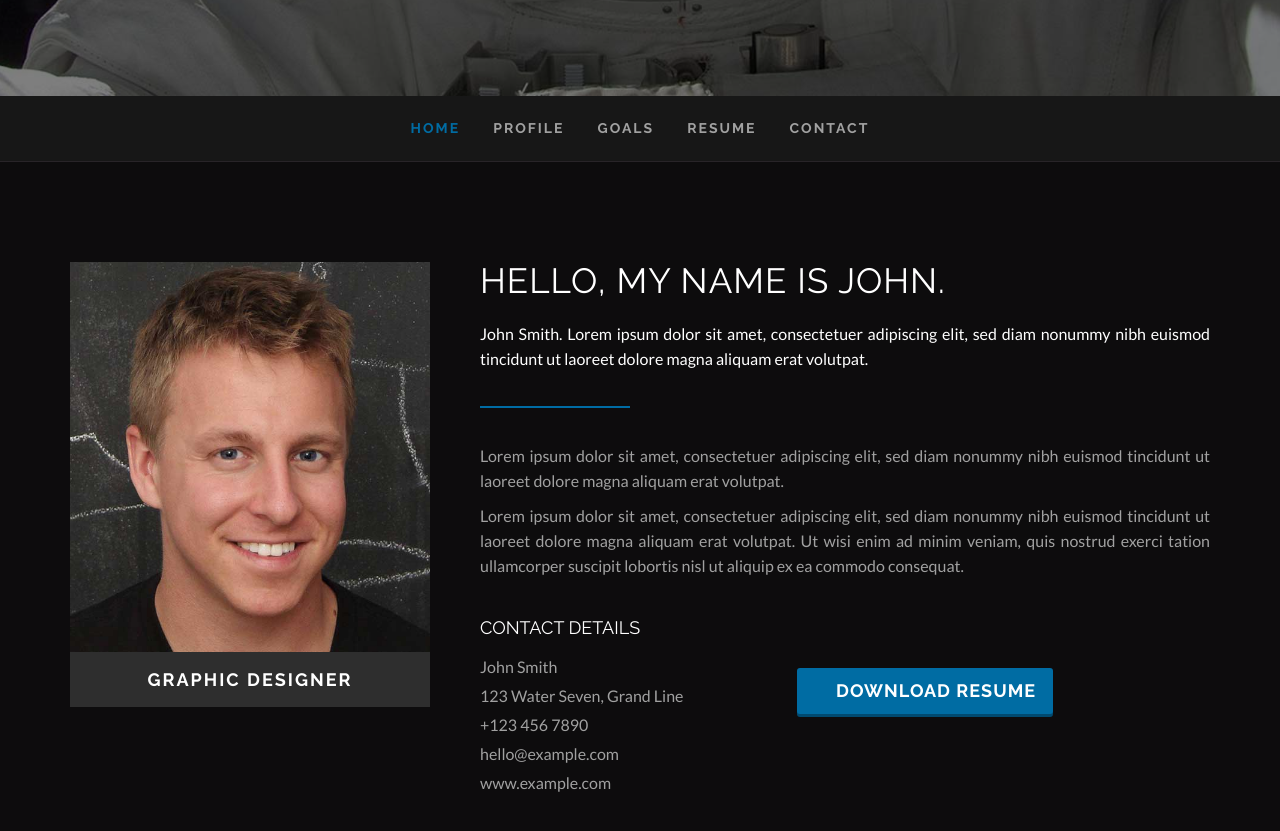
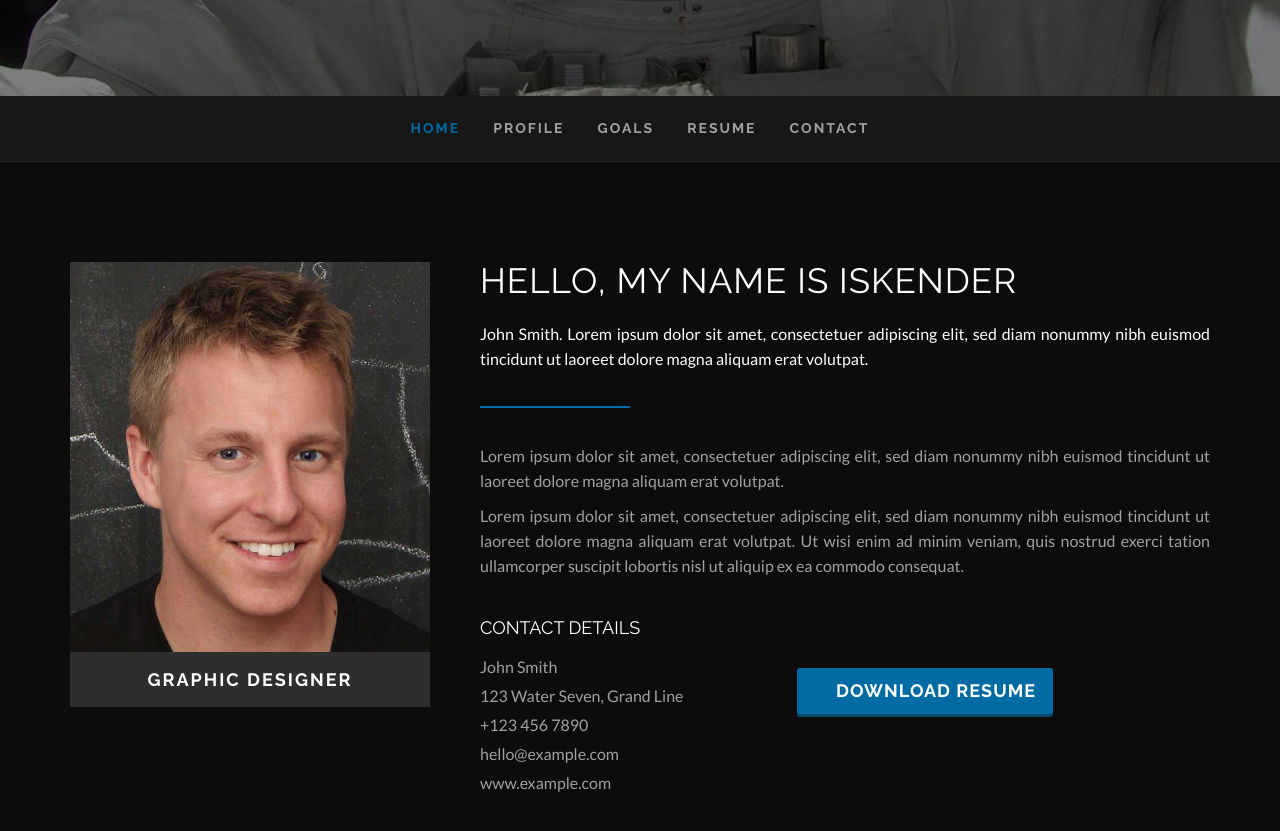
Before and after one commit to clearcareer/IskenderSheard, a Jekyll site: the page built from index.html, in a window 1280 px wide and 900 px high, scrolled down 739 px. Shown: the top 831 px of the window. Built offline with Jekyll 4.4.1, drawn with Linux system fonts in a browser that asks for light colours; some web fonts are replaced.

Commit message:
Updated '/index.html' via CloudCannon

```diff
--- a/index.html
+++ b/index.html
@@ -186,7 +186,7 @@
                         <div class="profile-text padding-left-yes">
                             <div class="row">
                                 <div class="col-md-12">
-                                    <h2 class="section-title editable">Hello, My Name is John.</h2>
+                                    <h2 class="section-title editable">Hello, My Name is Iskender</h2>
 
                                     <p class="editable">
                                         John Smith. Lorem ipsum dolor sit amet, consectetuer adipiscing elit, sed diam nonummy nibh euismod tincidunt ut laoreet dolore magna aliquam erat volutpat.
```
